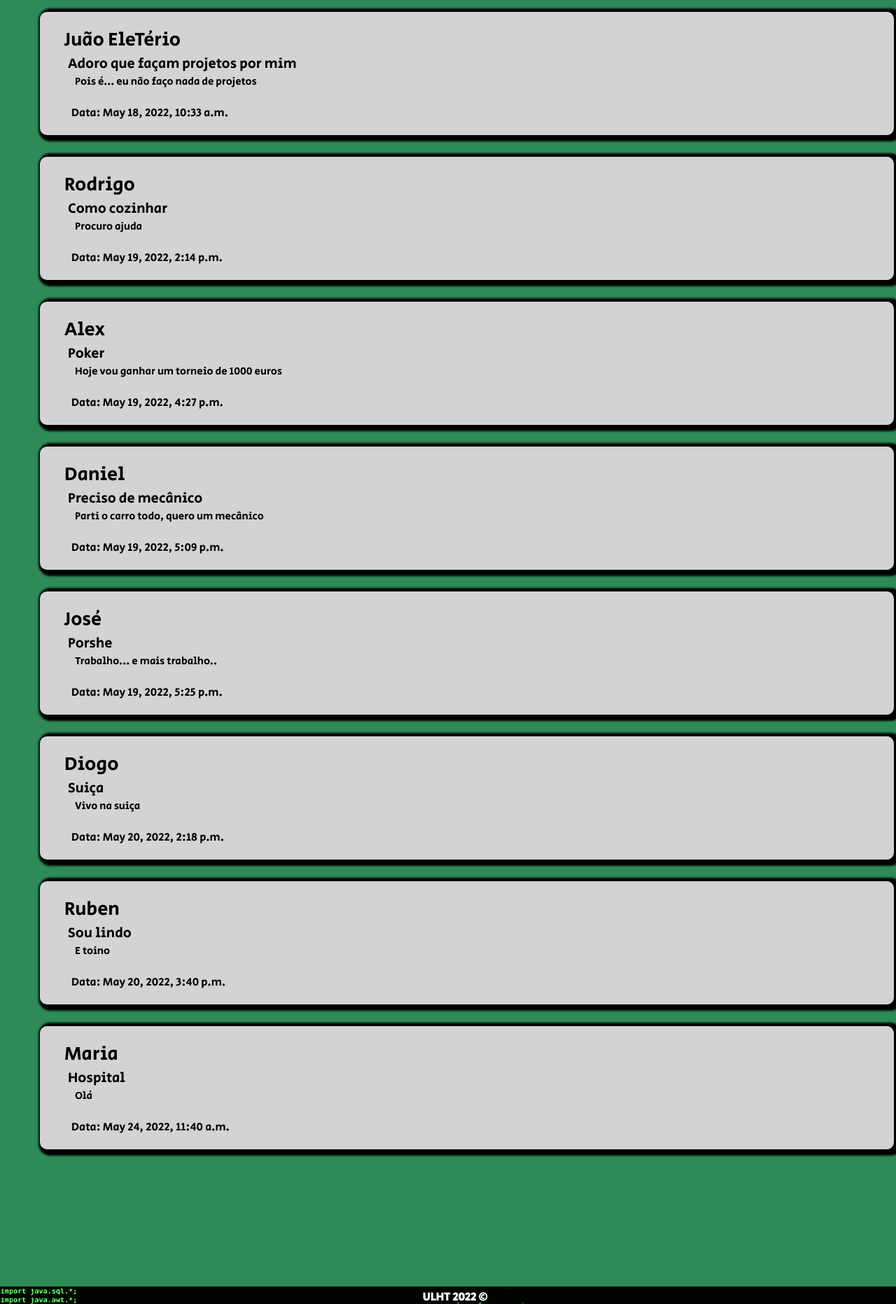
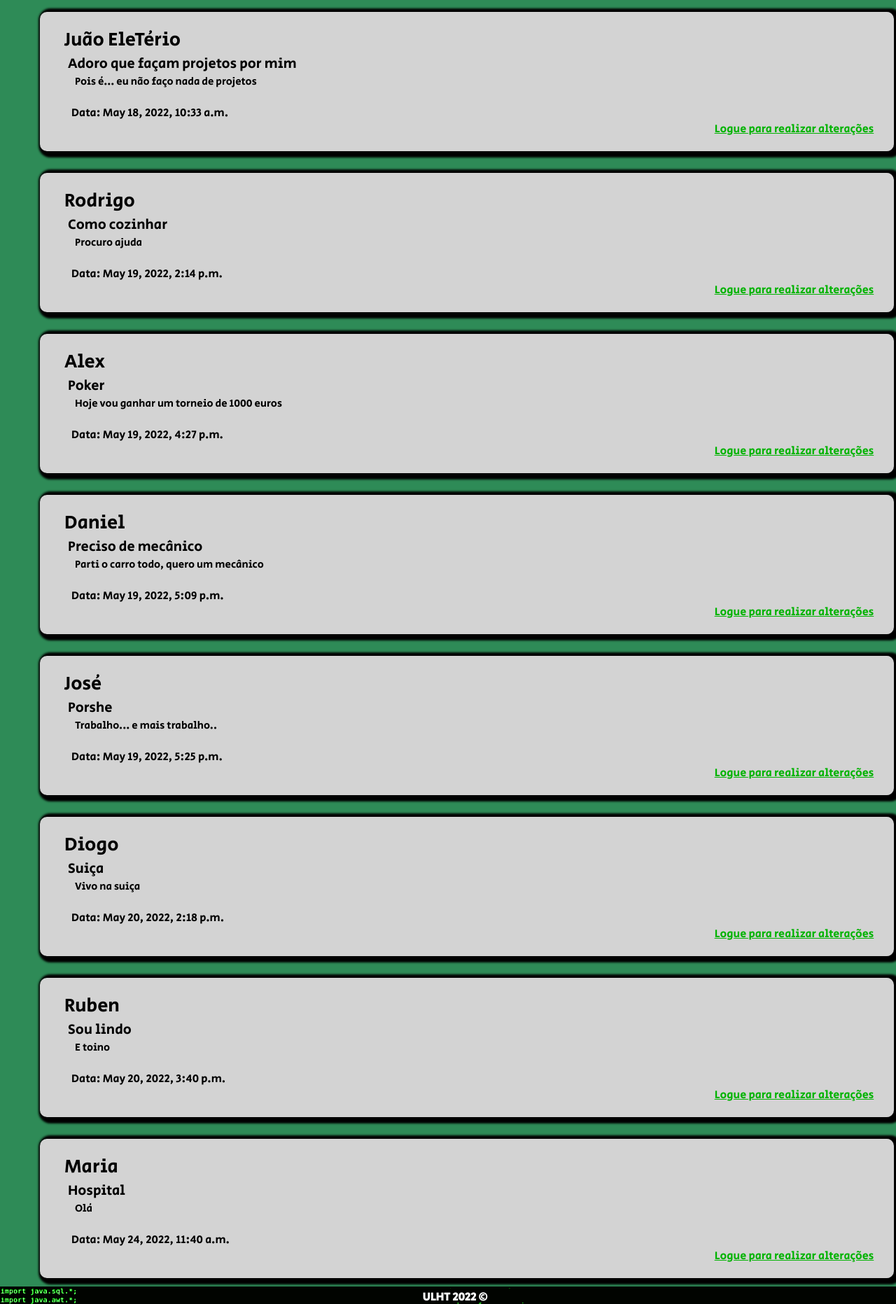
Before and after one commit to ricardocleto22006526/Projeto-PW-RicardoCleto-a22006526-, a Django app: page /blog in a window 1280 px wide. Shown: the part 217-2080 px from the top of the page at 70% size. Run offline with Django 4.2, Linux system fonts and the light colour scheme; data comes from the database, SQL or seed files in the repository.

Commit message:
Alterações no blog/login

```diff
--- a/portfolio/static/portfolio/css/blog.css
+++ b/portfolio/static/portfolio/css/blog.css
@@ -79,3 +79,8 @@
     margin-left: 30px;
     font-size: 15px;
 }
+
+.divRetangulos div .logar{
+    margin-left: 80%;
+    color: #00b300;
+}
--- a/portfolio/templates/portfolio/blog.html
+++ b/portfolio/templates/portfolio/blog.html
@@ -34,7 +34,7 @@
                 <p>Data: {{posts.data}}</p>
 
                 {% if not user.is_authenticated %}
-                    <a href="{% url 'portfolio:login' %}"></a>
+                    <a href="{% url 'portfolio:login' %}" class="logar">Logue para realizar alterações</a>
                 {% endif %}
 
                 {% if user.is_authenticated %}
```
Also changed, not shown: portfolio/static/portfolio/images/grafico_final.png.
